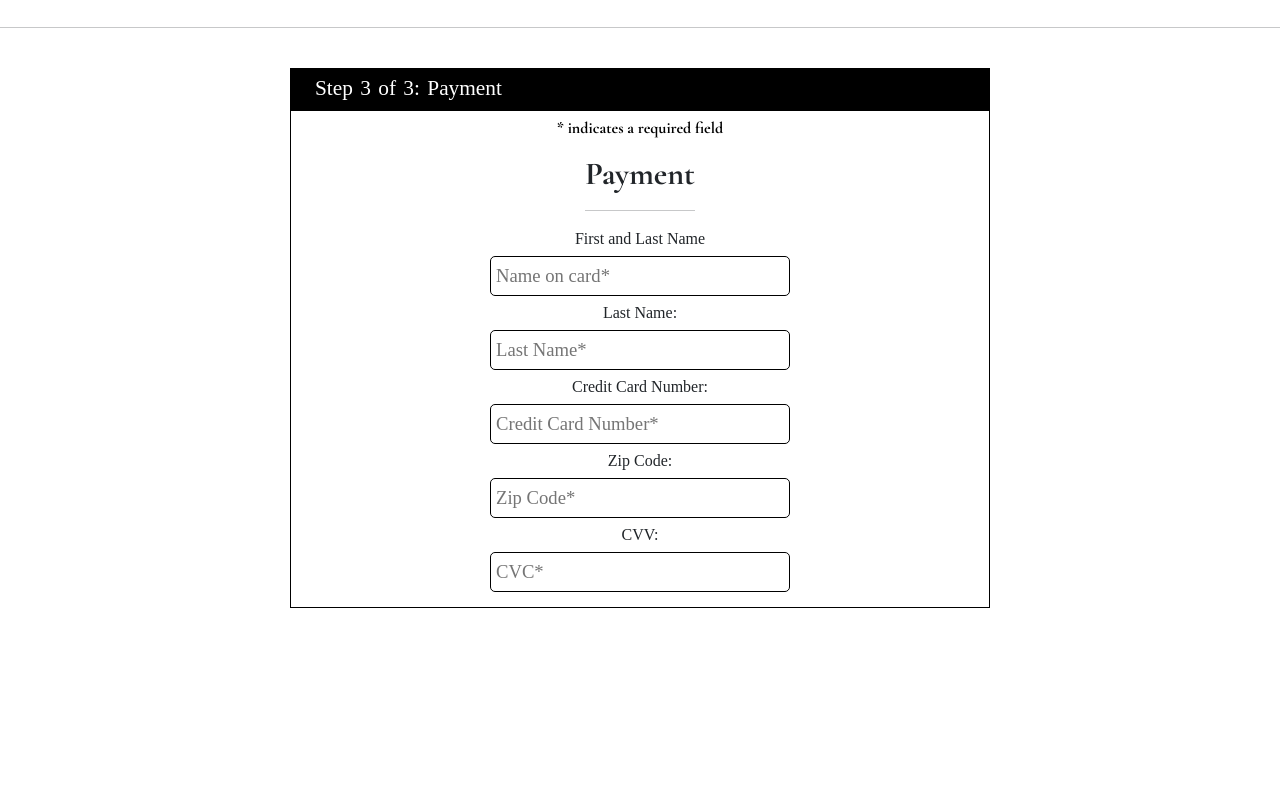
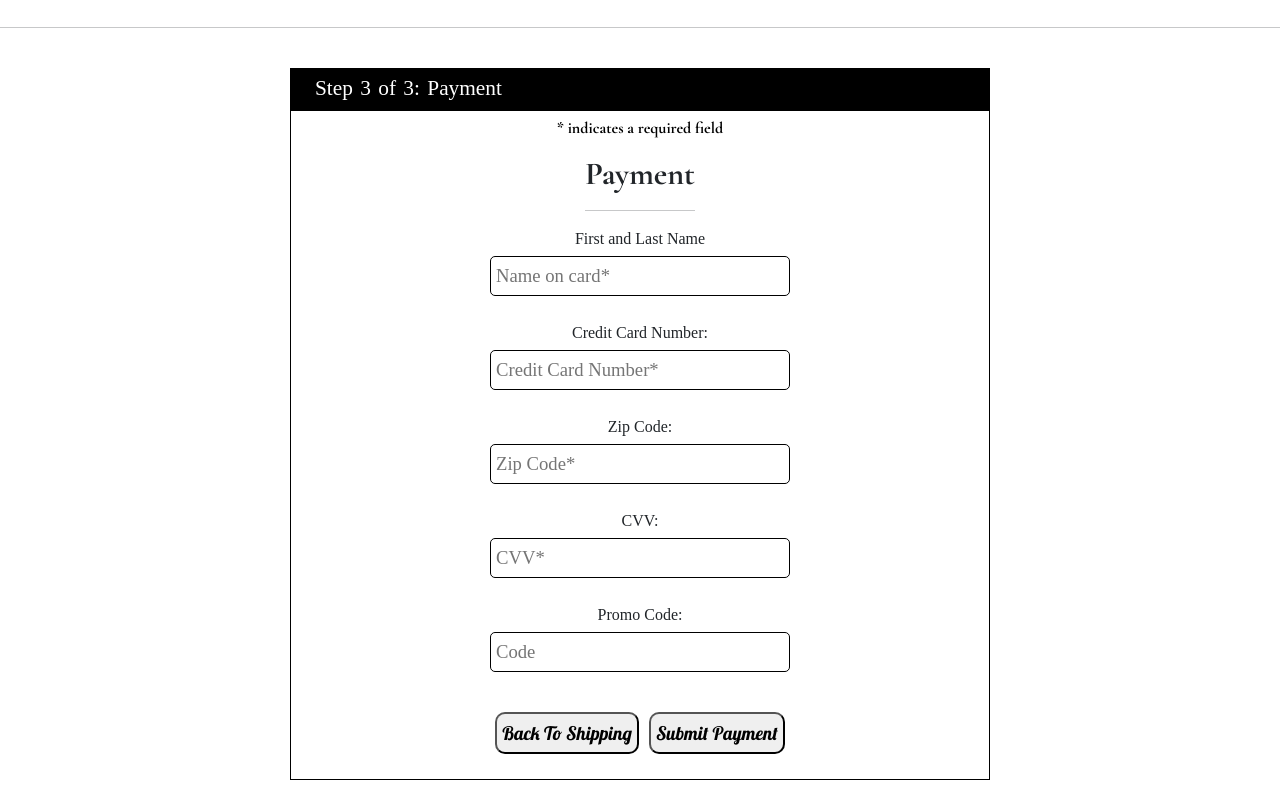
Before and after one commit to Capstone-ACC/My-Capstone, a React (Vite) app: page /payment in a window 1280 px wide. Shown: the part 229-1029 px from the top of the page. Before the commit the page ends 857 px from the top, so only its background shows below. Built offline with nearby package versions, Linux system fonts and the light colour scheme.

Commit message:
adding more buttons and useNavigate, and editing Payment.jsx

```diff
--- a/src/components/AddCart.jsx
+++ b/src/components/AddCart.jsx
@@ -71,7 +71,6 @@ export default function AddCart() {
     setTotalPrice(totalPrice);
   }, [products]);
 
-
   // Increase the quantity of a product in the cart
   const increaseItemQuantity = (productId) => {
     const updatedProducts = products.map((item) => {
@@ -90,12 +89,11 @@ export default function AddCart() {
       const userIdToDelete = 5;
       const myDeletedItems = await deleteCart(userIdToDelete);
       console.log("Deleted Cart Success:", myDeletedItems);
-      setDeletedCart(myDeletedItems)
-
+      setDeletedCart(myDeletedItems);
     } catch (error) {
-      console.error("Error:", error)
+      console.error("Error:", error);
     }
-  }
+  };
 
   //useNavigate
   const navigate = useNavigate();
@@ -126,7 +124,10 @@ export default function AddCart() {
 
               <span>1{item.quantity}</span>
 
-              <button onClick={() => increaseItemQuantity(item.product)} className="cart-buttons">
+              <button
+                onClick={() => increaseItemQuantity(item.product)}
+                className="cart-buttons"
+              >
                 +
               </button>
 
@@ -138,9 +139,7 @@ export default function AddCart() {
         <button onClick={backToProducts}>Back To Products</button>
         <button onClick={checkout}>Check Out</button>
 
-        <button onClick={handleDeleteCart} className="cart-buttons">
-                Delete Cart
-              </button>
+        <button onClick={handleDeleteCart}>Delete Cart</button>
       </div>
     </>
   );
--- a/src/components/Payment.jsx
+++ b/src/components/Payment.jsx
@@ -1,6 +1,14 @@
 import React from "react";
+import { useNavigate } from "react-router-dom";
 
 export default function Payment() {
+  //useNavigate
+  const navigate = useNavigate();
+
+  function backToShipping() {
+    navigate("/shipping");
+  }
+
   return (
     <>
       <br />
@@ -23,46 +31,36 @@ export default function Payment() {
           <hr />
         </h5>
 
-        <form className="shipping-form-container">
-          <label>
+        <form className="payment-form-container">
+          <label className="payment-labels-input" l>
             First and Last Name
-            <input
-              type="text"
-              placeholder="Name on card*"
-            />
+            <input type="text" placeholder="Name on card*" />
           </label>
 
-          <label>
-            Last Name:
-            <input
-              type="text"
-              placeholder="Last Name*"
-            />
+          <label className="payment-labels-input">
+            Credit Card Number:
+            <input type="input" placeholder="Credit Card Number*" />
           </label>
 
-          <label>
-            Credit Card Number:
-            <input
-              type="text"
-              placeholder="Credit Card Number*"
-            />
+          <label className="payment-labels-input">
+            Zip Code:
+            <input type="text" placeholder="Zip Code*" />
           </label>
 
-          <label>
-            Zip Code:
-            <input
-              type="text"
-              placeholder="Zip Code*"
-            />
+          <label className="payment-labels-input">
+            CVV:
+            <input type="text" placeholder="CVV*" />
           </label>
 
-          <label>
-            CVV:
-            <input
-              type="text"
-              placeholder="CVC*"
-            />
+          <label className="payment-labels-input">
+            Promo Code:
+            <input type="text" placeholder="Code" />
           </label>
+
+          <div className="payment-buttons">
+            <button onClick={backToShipping}>Back To Shipping</button>
+            <button>Submit Payment</button>
+          </div>
         </form>
       </div>
     </>
--- a/src/components/Shipping.jsx
+++ b/src/components/Shipping.jsx
@@ -11,14 +11,20 @@ export default function Shipping() {
     if (myStoredUsername) {
       setUsername(myStoredUsername);
     }
-  }, [])
+  }, []);
 
   //use navigate
   const navigate = useNavigate();
 
+  function backToContact() {
+    navigate("/checkout");
+  }
+
   function goToPayment() {
-    navigate('/payment')
-    alert(`You are one step closer to your items ${username}! Continue to Payment`)
+    navigate("/payment");
+    alert(
+      `You are one step closer to your items ${username}! Continue to Payment`
+    );
   }
 
   return (
@@ -32,7 +38,13 @@ export default function Shipping() {
 
       <div className="shipping-container">
         <span>* indicates a required field</span>
-        <h5 style={{ textDecoration: "none", marginTop: "10px", marginBottom: "0px" }}>
+        <h5
+          style={{
+            textDecoration: "none",
+            marginTop: "10px",
+            marginBottom: "0px",
+          }}
+        >
           Shipping
           <hr />
         </h5>
@@ -40,31 +52,27 @@ export default function Shipping() {
         <form className="shipping-form-container">
           <label>
             First Name:
-            <input
-              type="text"
-              placeholder="First Name*"
-            />
+            <input type="text" placeholder="First Name*" />
           </label>
 
           <label>
             Last Name:
-            <input
-              type="text"
-              placeholder="Last Name*"
-            />
+            <input type="text" placeholder="Last Name*" />
           </label>
 
           <label>
             Address:
-            <input
-              type="text"
-              placeholder="Address*"
-            />
+            <input type="text" placeholder="Address*" />
           </label>
 
           <label>
             City:
             <input type="text" placeholder="City*" />
+          </label>
+
+          <label>
+            State:
+            <input type="text" className="state" placeholder="State" />
             <span className="available-countries">Available Counties:</span>
             <select className="selectCounty">
               <option value="unitedStates">United States</option>
@@ -75,7 +83,14 @@ export default function Shipping() {
             </select>
           </label>
 
-          <button type="button" onClick={goToPayment}>Continue To Payment</button>
+          <div className="shipping-buttons">
+            <button type="button" onClick={backToContact}>
+              Back To Contact Info
+            </button>
+            <button type="button" onClick={goToPayment}>
+              Continue To Payment
+            </button>
+          </div>
         </form>
       </div>
     </>
--- a/src/components/css/Shipping-Payment.css
+++ b/src/components/css/Shipping-Payment.css
@@ -1,4 +1,4 @@
-/*shipping component*/
+/*shipping component and payment component*/
 .shipping-black-background,
 .payment-black-background {
   background-color: black;
@@ -26,7 +26,7 @@
 .step-two,
 .step-three {
   margin-left: 20px;
-    font-family: 'Times New Roman', Times, serif;
+  font-family: "Times New Roman", Times, serif;
   font-size: 16pt;
   padding: 5px;
   word-spacing: 2px;
@@ -35,19 +35,30 @@
 .shipping-form-container {
   display: flex;
   flex-direction: column;
-    align-items:center;
+  align-items: center;
   justify-content: center;
   align-content: center;
   flex-wrap: wrap;
   font-size: 16pt;
   margin-bottom: 10px;
+}
 
+.payment-form-container {
+  display: flex;
+  flex-direction: column;
+  width: 100%;
+  max-width: 300px;
+  margin-bottom: 20px;
 }
 
 .shipping-form-container label {
   display: flex;
   flex-direction: column;
   align-items: center;
+}
+
+.state {
+  width: 110px;
 }
 
 .available-countries {
@@ -57,3 +68,24 @@
 .selectCounty {
   margin-bottom: 20px;
 }
+
+/*more of payment component*/
+.payment-labels-input {
+  margin-bottom: 20px;
+}
+
+.payment-buttons,
+.shipping-buttons {
+  display: flex;
+  justify-content: space-between;
+  font-size: 14pt;
+  border-radius: 10px;
+  font-family: "Lobster", cursive;
+  margin-bottom: 0px;
+  margin-top: 10px;
+}
+
+button {
+  padding: 5px;
+  margin: 5px;
+}
```
Lines whose indentation alone changed are shown as unchanged.
